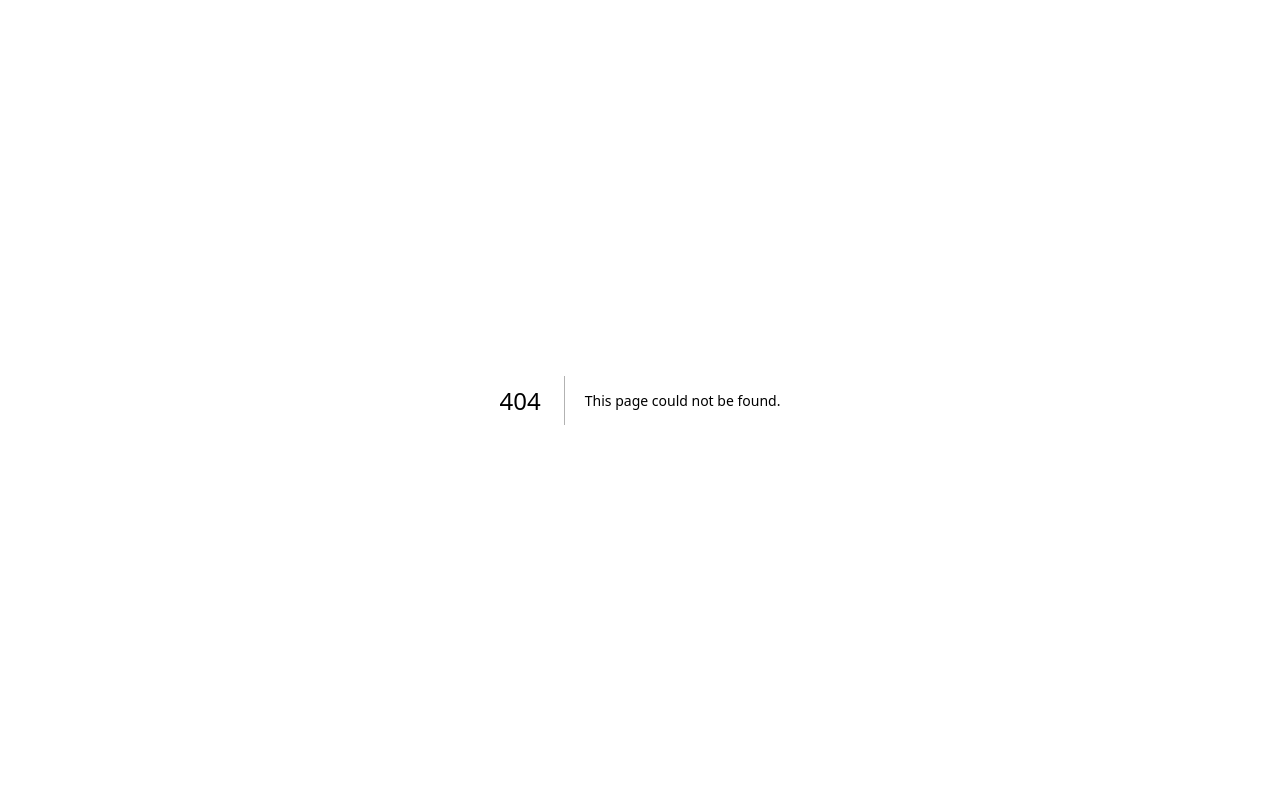
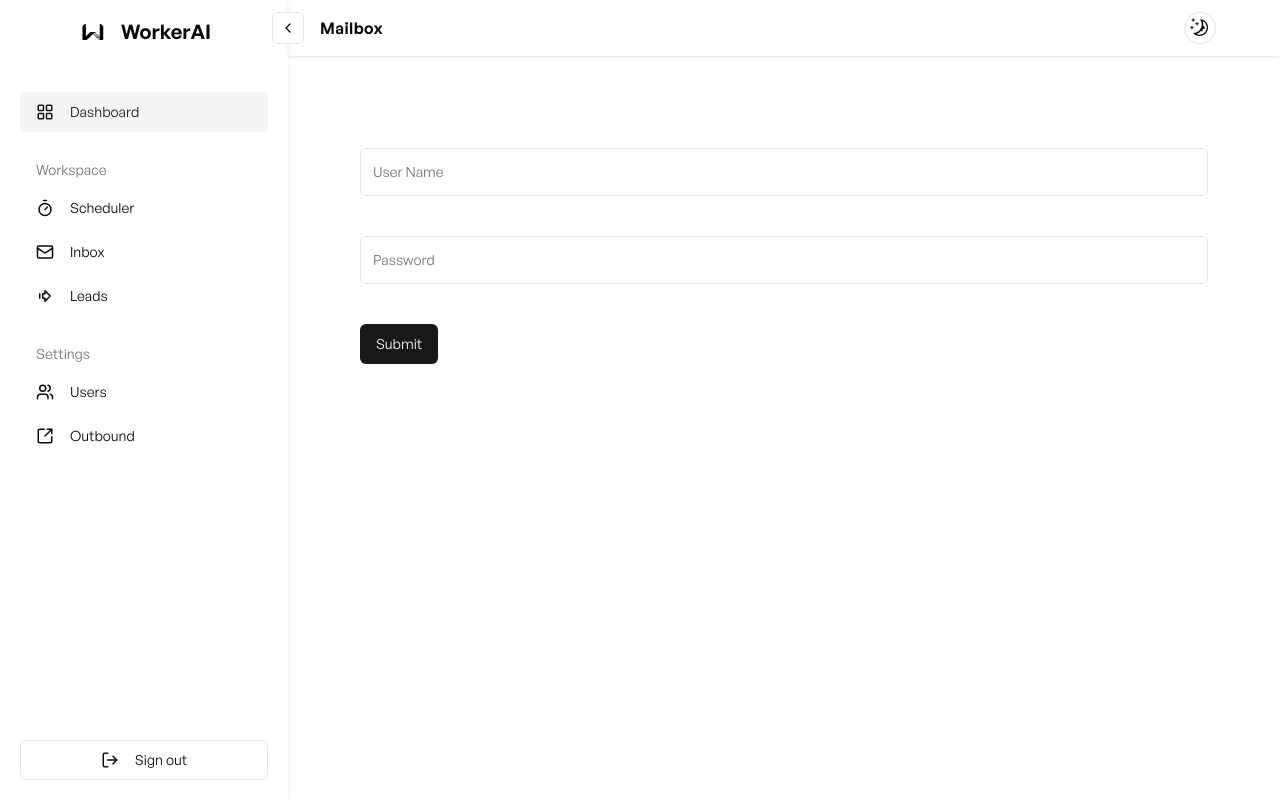
Before and after one commit to AbhirajSinha179/enterprise-workerai, a Next.js app: page /dashboard/mailbox/form/test in a window 1280 px wide. Before the commit this address had no page. Built offline with nearby package versions, Linux system fonts and the light colour scheme.

Commit message:
adding temp flow to add new mailbox

```diff
--- /dev/null
+++ b/app/(main)/dashboard/(mailbox)/mailbox/form/test/page.tsx
@@ -0,0 +1,57 @@
+"use client"
+
+import Link from 'next/link';
+import { ChangeEvent, useState } from 'react';
+import { ContentLayout } from '@/components/layout/content-layout';
+import { Button } from '@/components/ui/button';
+import { Input } from '@/components/ui/input';
+
+export default function MailboxPage() {
+    const [userName, setUserName] = useState<string>('');
+    const [password, setPassword] = useState<string>('');
+
+    const handleUserNameChange = (e: ChangeEvent<HTMLInputElement>) => {
+        setUserName(e.target.value);
+    };
+
+    const handlePasswordChange = (e: ChangeEvent<HTMLInputElement>) => {
+        setPassword(e.target.value);
+    };
+
+    const handleSubmit = () => {
+        console.log("Submit button clicked");
+        // Perform any additional logic here if needed
+    };
+
+    return (
+        <ContentLayout title="Mailbox">
+            <div className="p-5 m-5">
+                <Input
+                    type="text"
+                    placeholder="User Name"
+                    value={userName}
+                    onChange={handleUserNameChange}
+                    className="mt-5"
+                />
+                <Input
+                    type="password"
+                    placeholder="Password"
+                    value={password}
+                    onChange={handlePasswordChange}
+                    className="mt-10"
+                />
+                <Link
+                    href={{
+                        pathname: '/dashboard/mailbox/form',
+                        query: { userName, password }
+                    }}
+                    passHref
+                >
+                    <Button onClick={handleSubmit} className="mt-10">
+                        Submit
+                    </Button>
+                </Link>
+            </div>
+        </ContentLayout>
+    );
+}
--- a/components/mailbox/form.tsx
+++ b/components/mailbox/form.tsx
@@ -5,6 +5,7 @@ import { motion } from "framer-motion"
 import { ChevronLeft } from "lucide-react"
 import Image from "next/image"
 import Link from "next/link"
+import { useSearchParams } from "next/navigation"
 import { useState } from "react"
 import { SubmitHandler, useForm } from "react-hook-form"
 import { z } from "zod"
@@ -33,6 +34,10 @@ export default function Form() {
   const [selectedProvider, setSelectedProvider] = useState<string | null>(null)
   const [imap, setImap] = useState<string | null>(null)
   const delta = currentStep - previousStep
+  const searchParams = useSearchParams();
+  const userName = searchParams.get('userName')
+  const userPassword = searchParams.get('password')
+  console.log("user Data : ", userName, userPassword)
 
   const { handleSubmit, reset, trigger } = useForm<Inputs>({
     resolver: zodResolver(FormDataSchema),
@@ -378,7 +383,9 @@ const ThirdFormGoogle = ({ handleLoginClick }: { handleLoginClick: () => void })
                                                 hover:-translate-y-1 hover:scale-110"
           onClick={handleLoginClick}
         >
-          Login
+          <Link href={'/dashboard/mailbox/form/test'}>
+            Login
+          </Link>
         </button>
       </div>
     </div>
```
